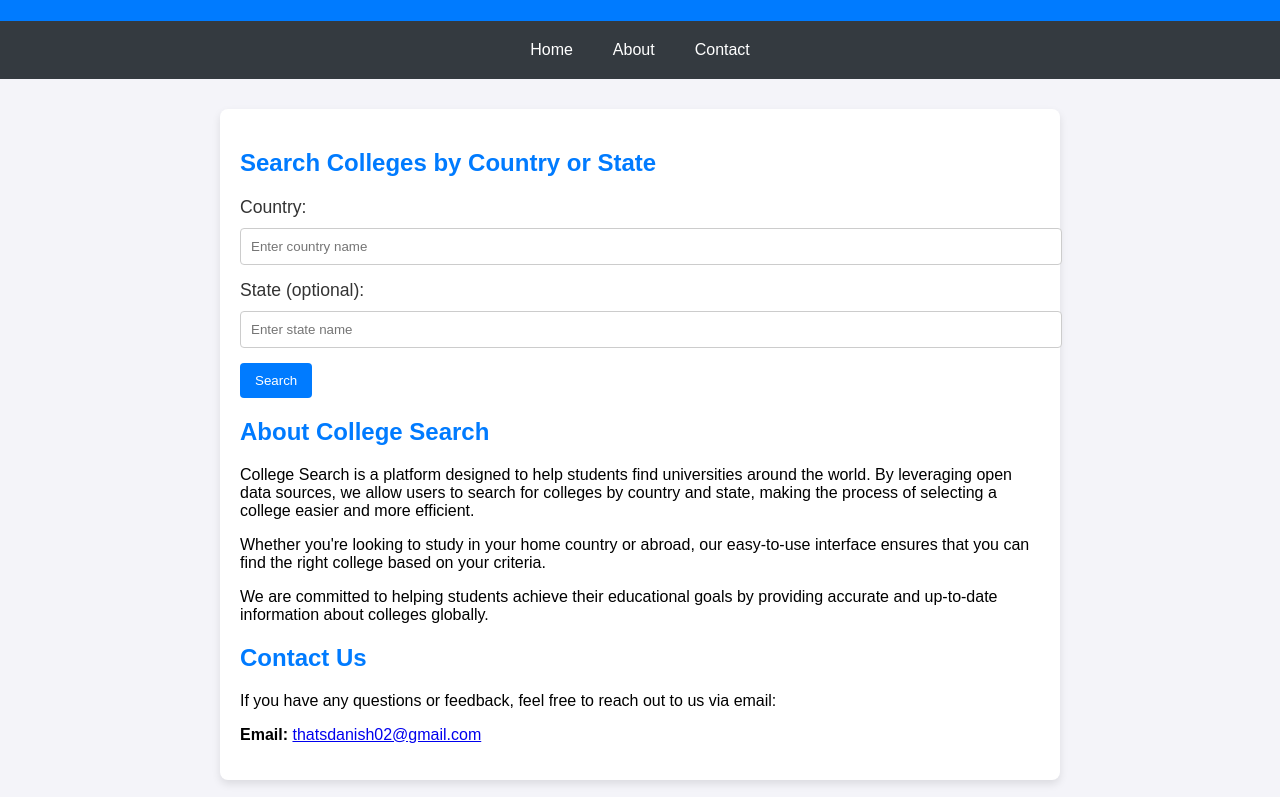
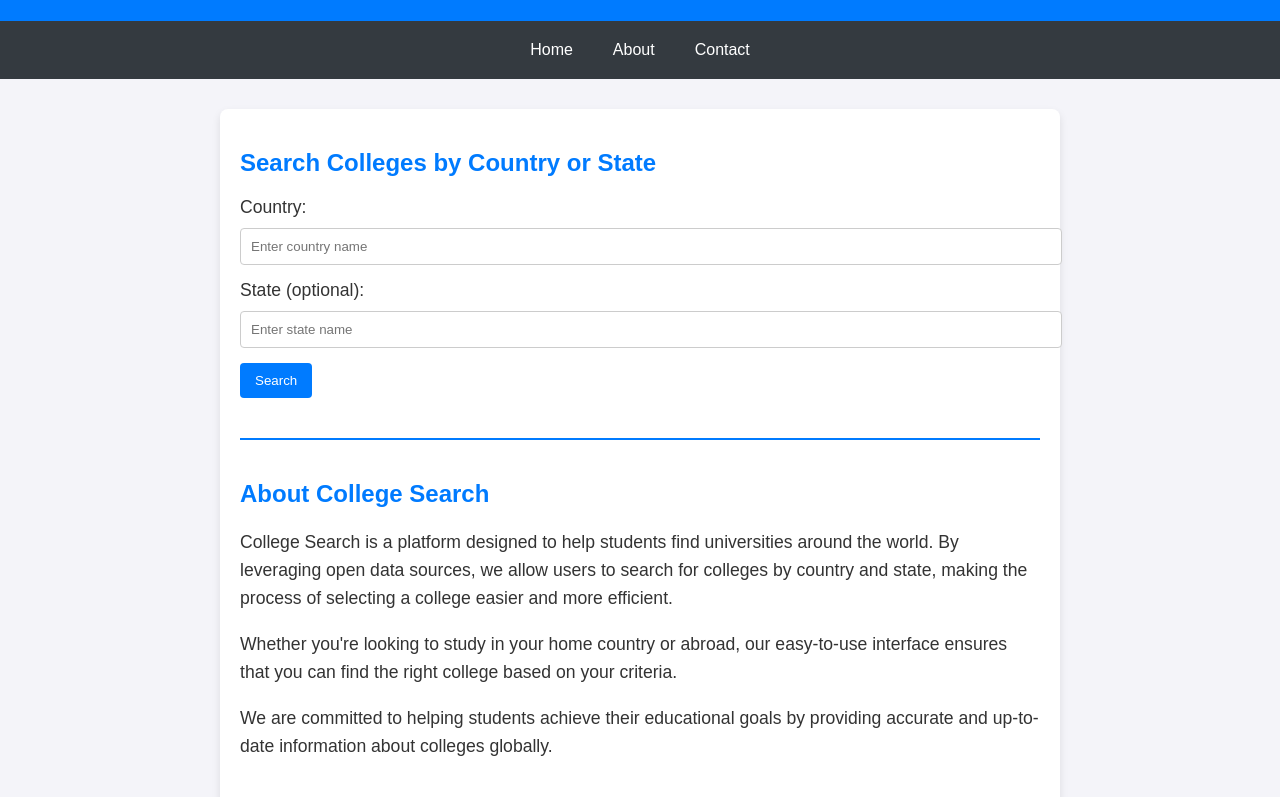
Before and after one commit to Danish0703/collegeSearch, a plain HTML site: page index.html in a window 1280 px wide. Shown: the part 99-896 px from the top of the page. Drawn offline with Linux system fonts and the light colour scheme.

Commit message:
Update style.css

```diff
--- a/style.css
+++ b/style.css
@@ -92,6 +92,41 @@ ul#results li:nth-child(even) {
     background-color: #e9ecef;
 }
 
+/* About Section */
+#about {
+    margin-top: 40px;
+    padding-top: 20px;
+    border-top: 2px solid #007bff;
+}
+
+#about p {
+    font-size: 1.1em;
+    color: #333;
+    line-height: 1.6;
+}
+
+/* Contact Section */
+#contact {
+    margin-top: 40px;
+    padding-top: 20px;
+    border-top: 2px solid #007bff;
+}
+
+#contact p {
+    font-size: 1.1em;
+    color: #333;
+    line-height: 1.6;
+}
+
+#contact a {
+    color: #007bff;
+    text-decoration: none;
+}
+
+#contact a:hover {
+    text-decoration: underline;
+}
+
 /* Footer */
 footer {
     text-align: center;
```
